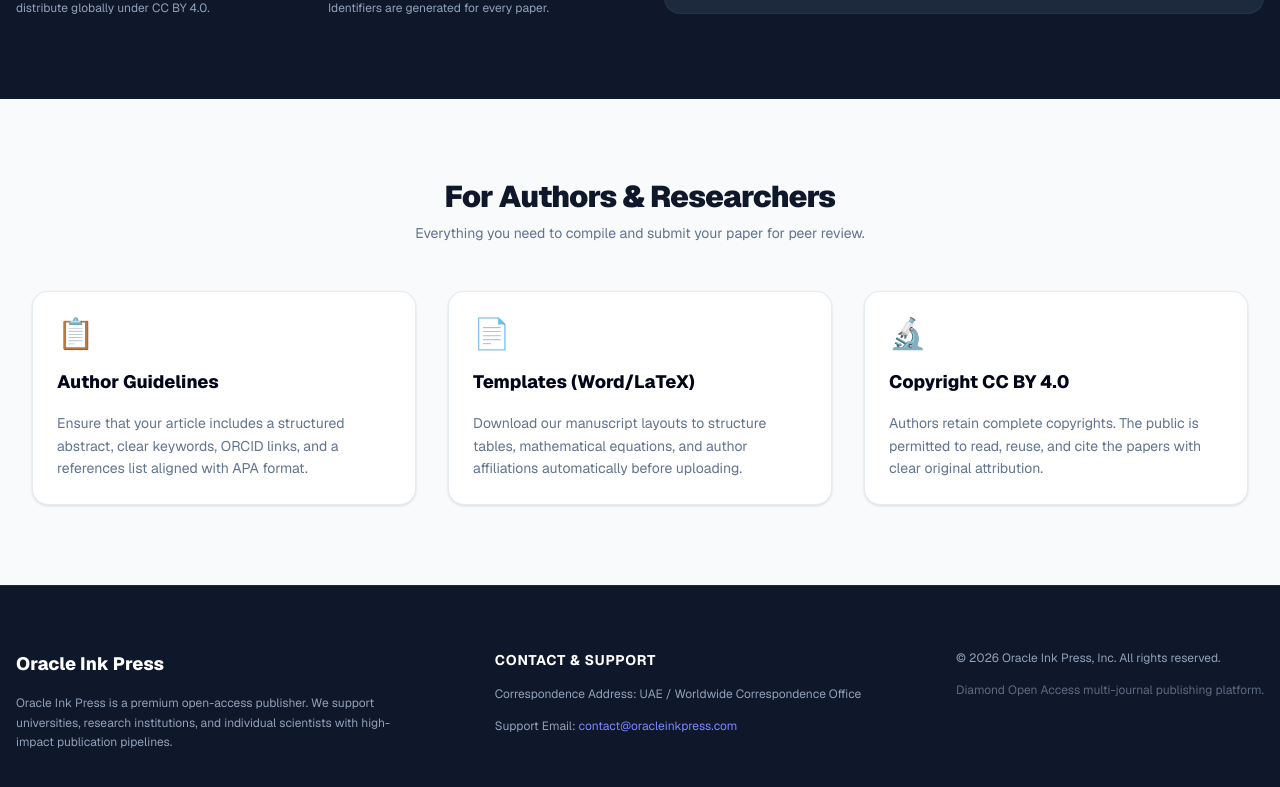
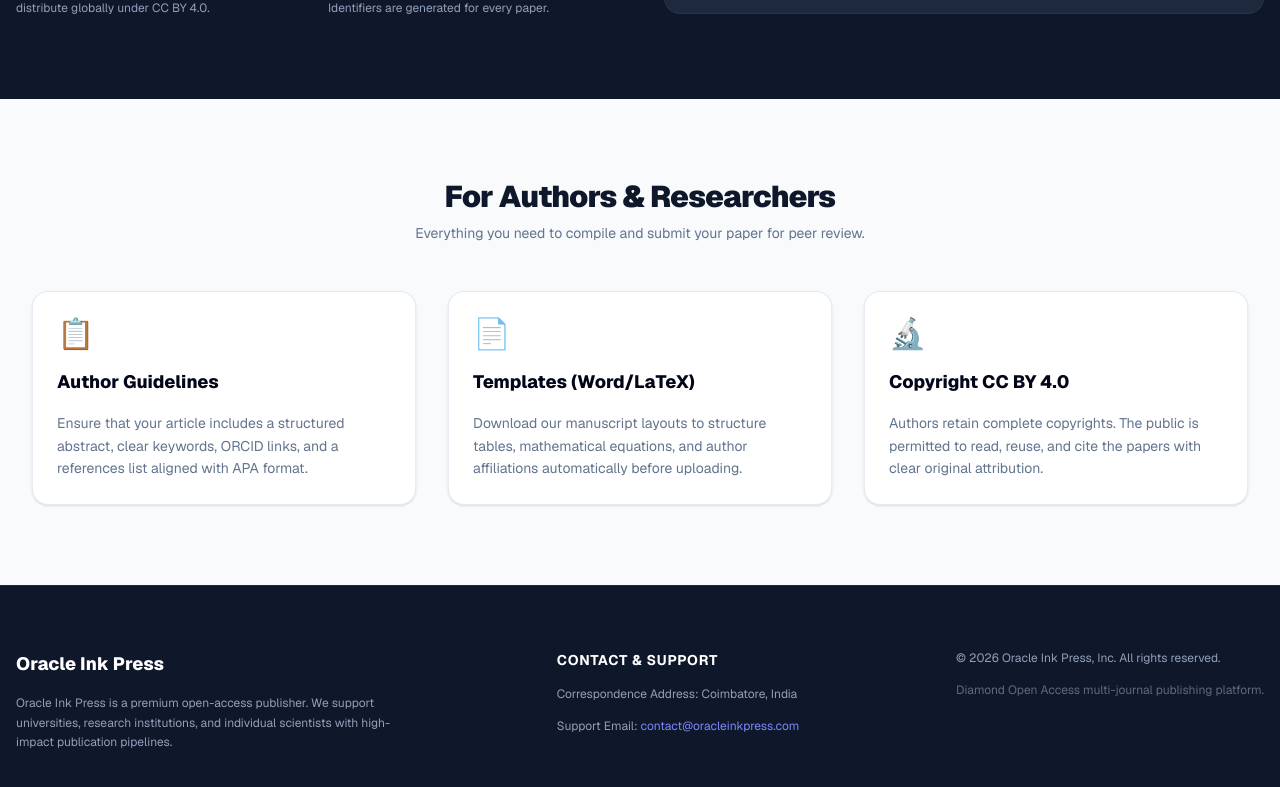
Before and after one commit to oracleinkpress/Oracleink, a Next.js app: page / in a window 1280 px wide. Shown: the part 1832-2619 px from the top of the page. Built offline with nearby package versions, Linux system fonts and the light colour scheme; no server answers; the database is empty.

Commit message:
chore: update correspondence address to Coimbatore, India

```diff
--- a/app/(platform)/page.tsx
+++ b/app/(platform)/page.tsx
@@ -361,7 +361,7 @@
           <div className="space-y-4">
             <h4 className="text-white text-sm font-bold uppercase tracking-wider">Contact &amp; Support</h4>
             <p className="text-xs text-slate-400">
-              Correspondence Address: UAE / Worldwide Correspondence Office
+              Correspondence Address: Coimbatore, India
             </p>
             <p className="text-xs text-slate-400">
               Support Email: <a href="mailto:contact@oracleinkpress.com" className="text-indigo-400 hover:underline">contact@oracleinkpress.com</a>
```
